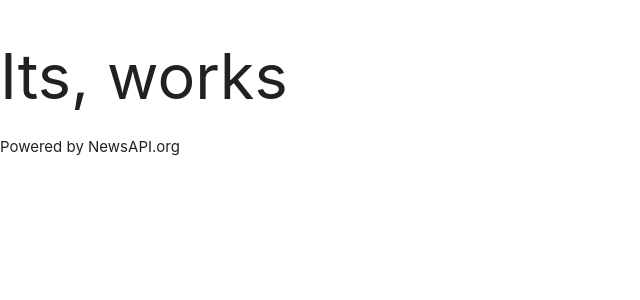
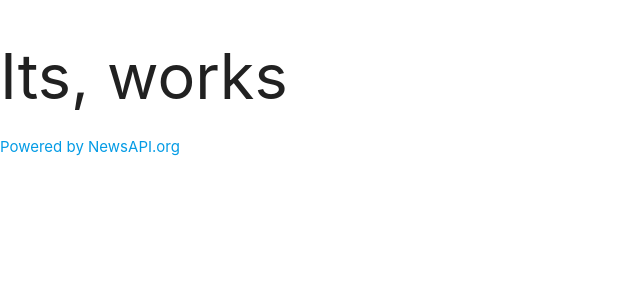
Before and after one commit to fenix15100/react-client-open-news-api, a React (Create React App) app: page / in a window 1280 px wide. Shown: the top 300 px of the page, without its empty margins (0-640 px from the left). Built offline with nearby package versions, Linux system fonts and the light colour scheme.

Commit message:
add .env file for store token news api

```diff
--- a/src/App.js
+++ b/src/App.js
@@ -13,8 +13,6 @@ class App extends Component {
         <h1>Its, works</h1>
         <Footer/>
       </Fragment>
-
-
     );
   }
 }
--- a/src/components/Footer.js
+++ b/src/components/Footer.js
@@ -1,8 +1,12 @@
 import React from 'react';
 
+/* For use API newsAPI.orf free plan need especificate attribution*/
 const Footer = () => {
     return (
-        <footer>Powered by NewsAPI.org</footer>
+
+        <footer>
+            <a href="https://newsapi.org/" target="_blank" rel="noopener noreferrer">Powered by NewsAPI.org</a>
+        </footer>
     );
 }
 
```
Also changed, not shown: 2 other files (tests, documents, lock files or other folders).
